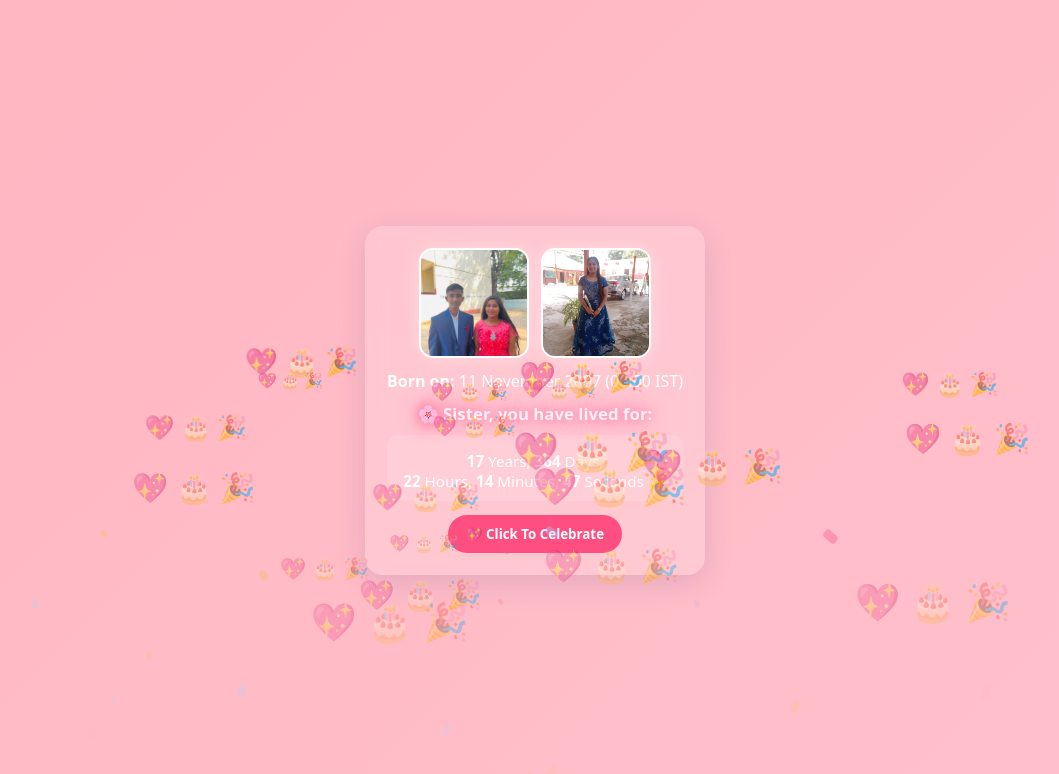
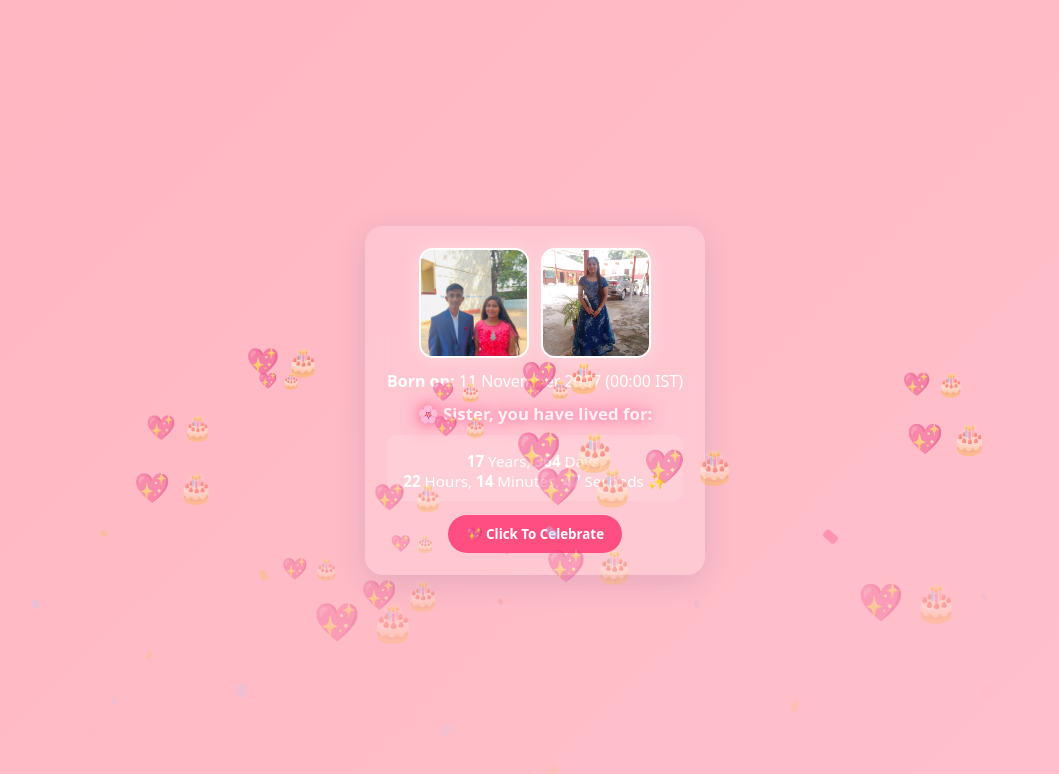
Before and after one commit to PREMGAMERZYT/Sisters-Birthday, a plain HTML site: page index.html in a window 1280 px wide. Both pictures are taken after a click on the button "💖 Click To Celebrate". Shown: the whole page, without its empty margins (105-1164 px from the left). Drawn offline with Linux system fonts and the light colour scheme.

Commit message:
update in css (2)

```diff
--- a/index.html
+++ b/index.html
@@ -183,7 +183,7 @@
             function createHeart() {
                 const el = document.createElement('div');
                 el.className = 'heart';
-                el.textContent = '💖 🎂 🎉';
+                el.textContent = '💖 🎂';
                 const size = Math.random() * 22 + 12;
                 el.style.fontSize = size + 'px';
                 el.style.left = (Math.random() * 90 + 5) + 'vw';
```
